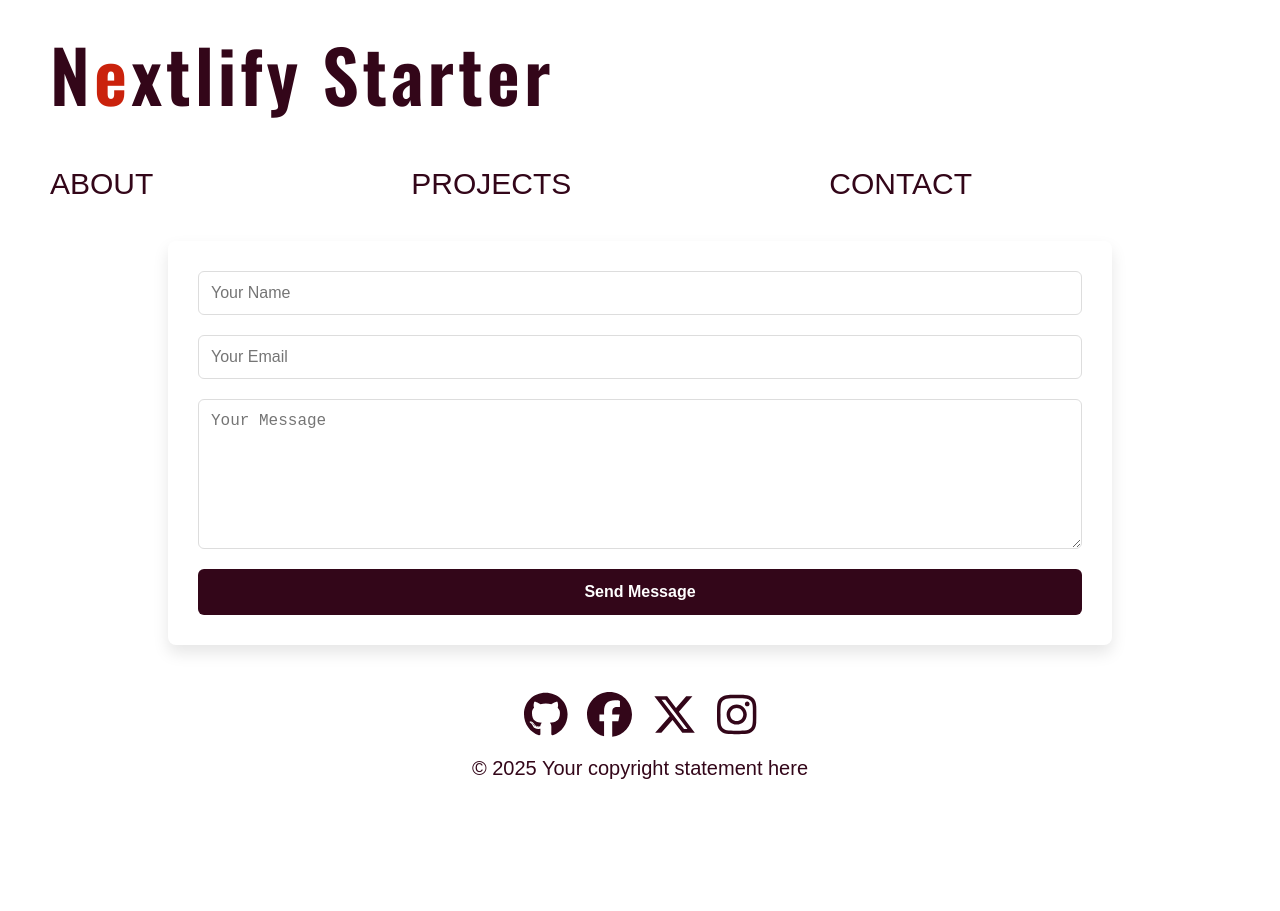
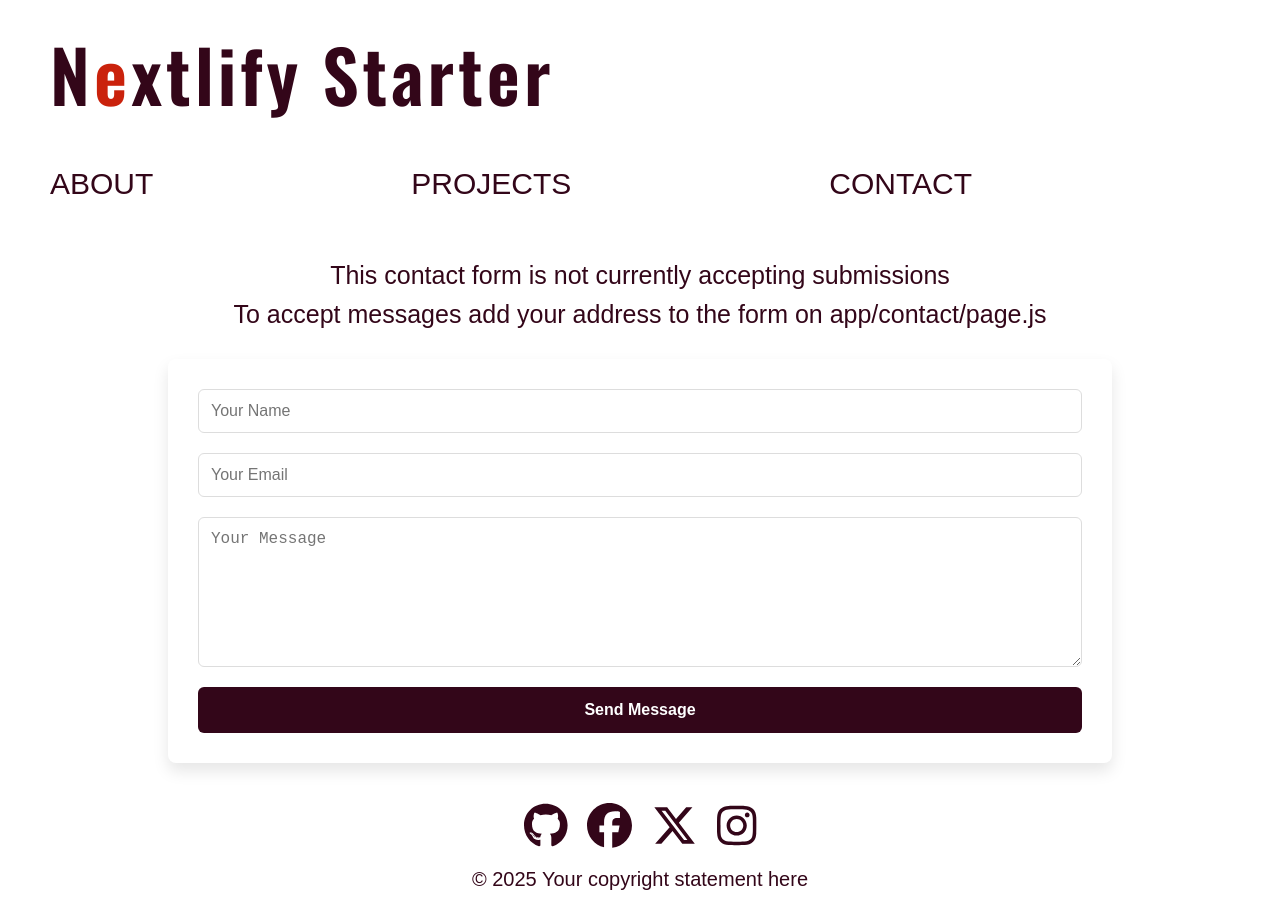
Before and after one commit to Jwilliams137/Next_Netlify_Template, a Next.js app: page /contact in a window 1280 px wide. Before the commit the page ends 800 px from the top, so only its background shows below. Built offline with nearby package versions, Linux system fonts and the light colour scheme.

Commit message:
contact style

```diff
--- a/src/app/contact/page.js
+++ b/src/app/contact/page.js
@@ -4,6 +4,10 @@ import styles from './page.module.css'
 function page() {
   return (
     <div className={styles.container}>
+      <div className={styles.infoContainer}>
+      <p className={styles.info}>This contact form is not currently accepting submissions</p>
+      <p className={styles.info}>To accept messages add your address to the form on app/contact/page.js</p>
+      </div>
       <form action="https://formsubmit.co/YOUR_EMAIL" method="POST" className={styles.form}>
         <input
           type="text"
--- a/src/app/contact/page.module.css
+++ b/src/app/contact/page.module.css
@@ -1,3 +1,13 @@
+.infoContainer {
+    padding: 20px 0;
+}
+
+.info {
+font-size: 25px;
+text-align: center;
+margin-bottom: 10px;
+}
+
 .form {
     width: 80%;
     margin: auto;
```
